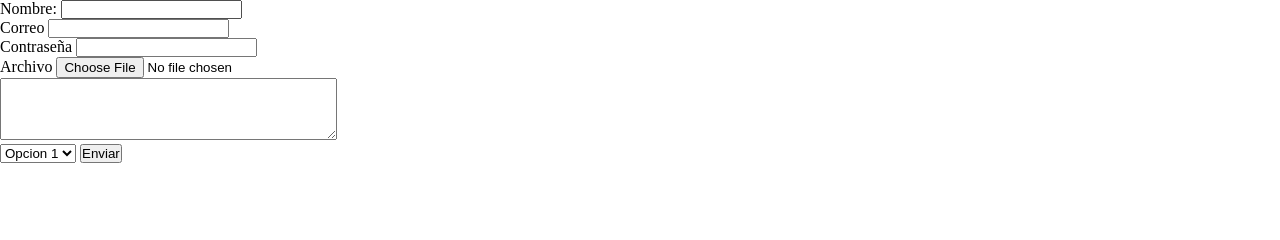
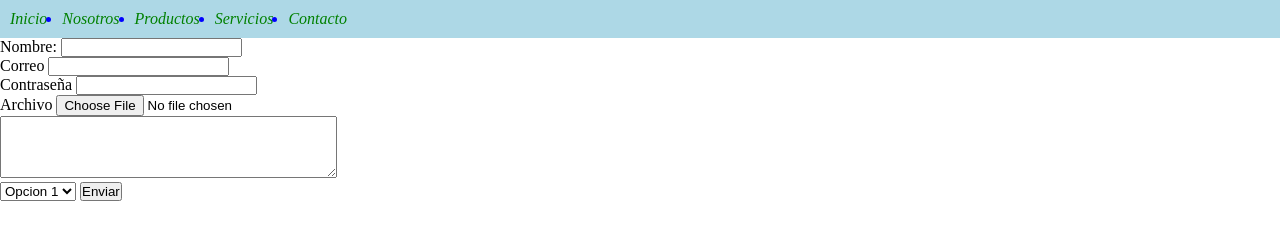
Before and after one commit to MartinTigani/proyectFrontTalentoTeach, a plain HTML site: page pages/contacto.html in a window 1280 px wide. Drawn offline with Linux system fonts and the light colour scheme.

Commit message:
mini cambio

```diff
--- a/pages/contacto.html
+++ b/pages/contacto.html
@@ -6,6 +6,17 @@
     <title>Contacto</title>
     <link rel="stylesheet" href="../css/style.css">
 </head>
+<header>
+    <nav>
+        <ul class="navList">
+            <li><a href="../index.html">Inicio</a></li>
+            <li><a href="">Nosotros</a></li>
+            <li><a href="">Productos</a></li>
+            <li><a href="">Servicios</a></li>
+            <li><a href="#">Contacto</a></li>
+        </ul>
+    </nav>
+</header>
 <body>
     <main>
 
```
Also changed, not shown: index.html (+1 -1 lines).
